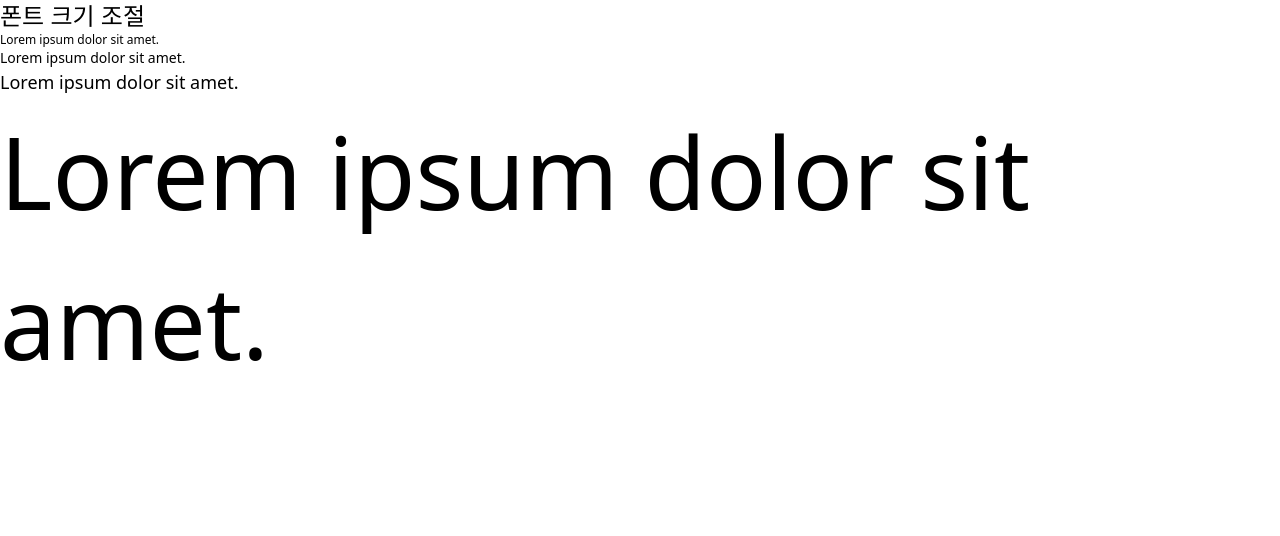
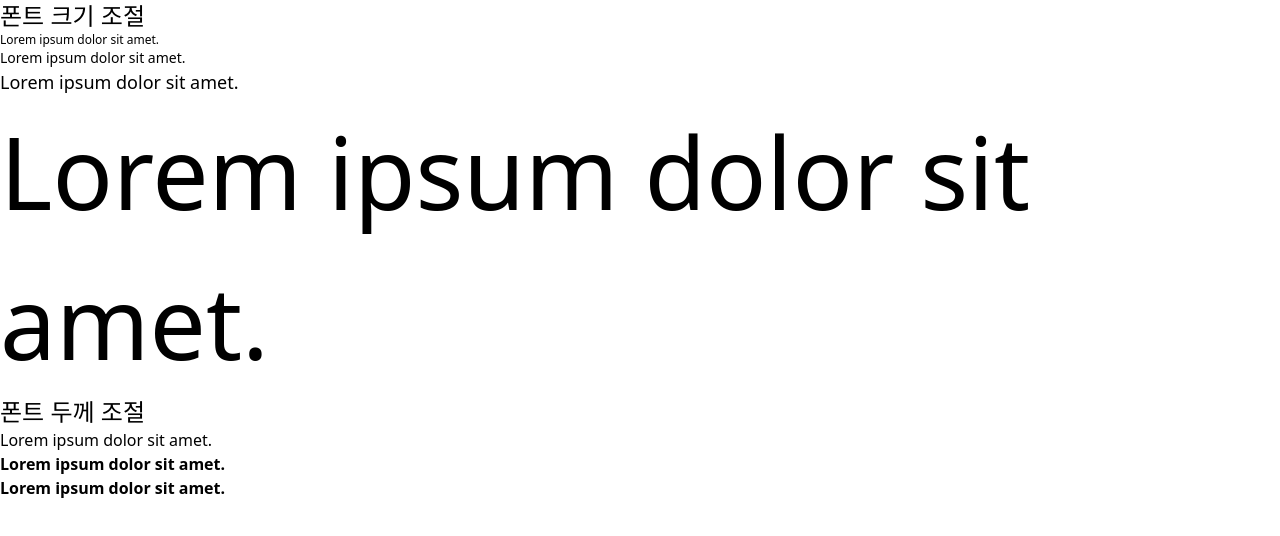
Before and after one commit to seedevk8s/1-3-tailwindcss, a plain HTML site: page 01_tailwind-basic/typography.html in a window 1280 px wide. Drawn offline with nearby package versions, Linux system fonts and the light colour scheme.

Commit message:
폰트 두께 조절

```diff
--- a/01_tailwind-basic/typography.html
+++ b/01_tailwind-basic/typography.html
@@ -12,5 +12,12 @@
   <p class="text-sm">Lorem ipsum dolor sit amet.</p>
   <p class="text-lg">Lorem ipsum dolor sit amet.</p>
   <p class="text-[100px]">Lorem ipsum dolor sit amet.</p>
+
+  <h2 class="text-2xl">폰트 두께 조절</h2>
+  <p class="font-light">Lorem ipsum dolor sit amet.</p>
+  <p class="font-bold">Lorem ipsum dolor sit amet.</p>
+  <p class="font-black">Lorem ipsum dolor sit amet.</p>
+
+
 </body>
 </html>
```
